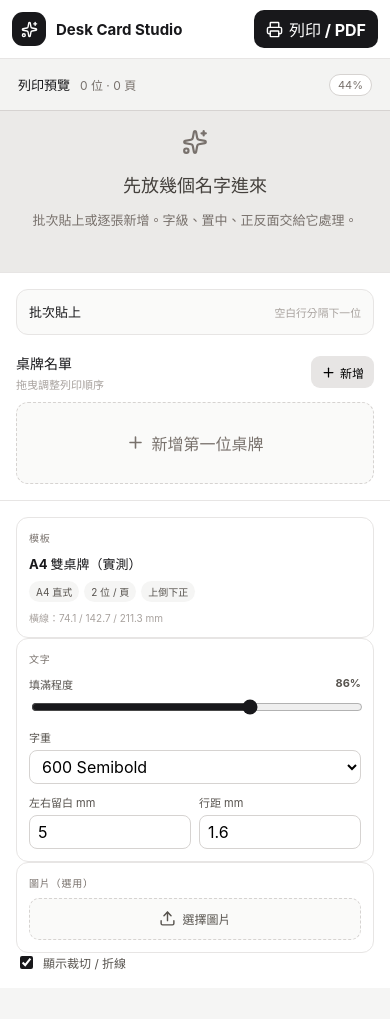
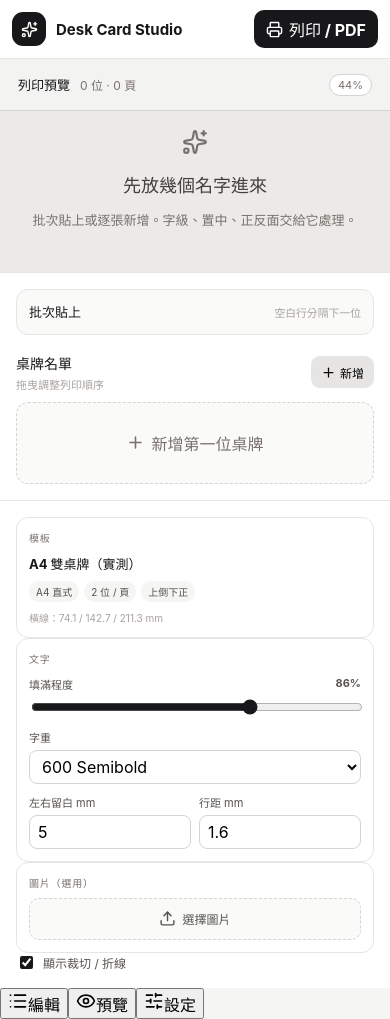
Before and after one commit to jush0147/desk-card-maker, a React (Vite) app: page / in a window 390 px wide. Before the commit the page ends 988 px from the top, so only its background shows below. Built offline with nearby package versions, Linux system fonts and the light colour scheme.

Commit message:
Improve responsive editor and preview UX

```diff
--- a/src/App.tsx
+++ b/src/App.tsx
@@ -8,7 +8,7 @@ import {
   SortableContext, sortableKeyboardCoordinates, useSortable, verticalListSortingStrategy,
 } from '@dnd-kit/sortable'
 import { CSS } from '@dnd-kit/utilities'
-import { Download, Github, GripVertical, Plus, Printer, RotateCcw, Sparkles, Trash2, Upload } from 'lucide-react'
+import { Download, Eye, Github, GripVertical, List, Plus, Printer, RotateCcw, SlidersHorizontal, Sparkles, Trash2, Upload } from 'lucide-react'
 
 type Guest = { id: string; lines: string[] }
 type FontWeight = 500 | 600 | 700
@@ -95,7 +95,7 @@ function parseBlocks(raw: string) {
   return text.split(/\n\s*\n+/).map((b) => b.split('\n').map((x) => x.trim()).filter(Boolean)).filter((x) => x.length)
 }
 
-function useScale(ref: React.RefObject<HTMLDivElement | null>) {
+function useScale(ref: React.RefObject<HTMLDivElement | null>, refreshKey: string) {
   const [scale, setScale] = useState(.72)
   useEffect(() => {
     const node = ref.current
@@ -105,7 +105,7 @@ function useScale(ref: React.RefObject<HTMLDivElement | null>) {
     const ro = new ResizeObserver(update)
     ro.observe(node)
     return () => ro.disconnect()
-  }, [ref])
+  }, [ref, refreshKey])
   return scale
 }
 
@@ -254,8 +254,11 @@ type InstallPrompt = Event & { prompt:()=>Promise<void>; userChoice:Promise<{out
 
 export default function App() {
   const previewRef = useRef<HTMLDivElement>(null)
-  const scale = useScale(previewRef)
   const guests = useStore((s) => s.guests)
+  const [mobileView, setMobileView] = useState<'edit' | 'preview' | 'settings'>(() =>
+    useStore.getState().guests.length ? 'preview' : 'edit'
+  )
+  const scale = useScale(previewRef, mobileView)
   const [installPrompt, setInstallPrompt] = useState<InstallPrompt | null>(null)
   const pages: Array<[Guest|undefined,Guest|undefined]> = []
   for(let i=0;i<guests.length;i+=2) pages.push([guests[i],guests[i+1]])
@@ -268,6 +271,11 @@ export default function App() {
 
   return <div className="studio">
     <header><div className="brand"><span><Sparkles size={17}/></span><div><b>Desk Card Studio</b><small>A4 頭對頭桌牌 · React PWA</small></div></div><div className="actions"><a href="https://github.com/jush0147/desk-card-maker" target="_blank"><Github size={17}/>GitHub</a>{installPrompt&&<button onClick={async()=>{await installPrompt.prompt();await installPrompt.userChoice;setInstallPrompt(null)}}><Download size={17}/>安裝</button>}<button className="print" onClick={()=>window.print()}><Printer size={17}/>列印 / PDF</button></div></header>
-    <main><LeftPanel/><section className="preview" ref={previewRef}><div className="preview-bar"><div><b>列印預覽</b><small>{guests.length} 位 · {Math.ceil(guests.length/2)} 頁</small></div><span>{Math.round(scale*100)}%</span></div><div className="canvas">{!pages.length?<div className="blank"><Sparkles size={26}/><h2>先放幾個名字進來</h2><p>批次貼上或逐張新增。字級、置中、正反面交給它處理。</p></div>:pages.map((pair,i)=><Page key={i} pair={pair} scale={scale}/>)}</div></section><SettingsPanel/></main>
+    <main className={`mobile-view-${mobileView}`}><LeftPanel/><section className="preview" ref={previewRef}><div className="preview-bar"><div><b>列印預覽</b><small>{guests.length} 位 · {Math.ceil(guests.length/2)} 頁</small></div><span>{Math.round(scale*100)}%</span></div><div className="canvas">{!pages.length?<div className="blank"><Sparkles size={26}/><h2>先放幾個名字進來</h2><p>批次貼上或逐張新增。字級、置中、正反面交給它處理。</p></div>:pages.map((pair,i)=><Page key={i} pair={pair} scale={scale}/>)}</div></section><SettingsPanel/></main>
+    <nav className="mobile-nav" aria-label="主要功能">
+      <button className={mobileView==='edit'?'active':''} onClick={()=>setMobileView('edit')}><List size={20}/><span>編輯</span></button>
+      <button className={mobileView==='preview'?'active':''} onClick={()=>setMobileView('preview')}><Eye size={20}/><span>預覽</span></button>
+      <button className={mobileView==='settings'?'active':''} onClick={()=>setMobileView('settings')}><SlidersHorizontal size={20}/><span>設定</span></button>
+    </nav>
   </div>
 }
```
